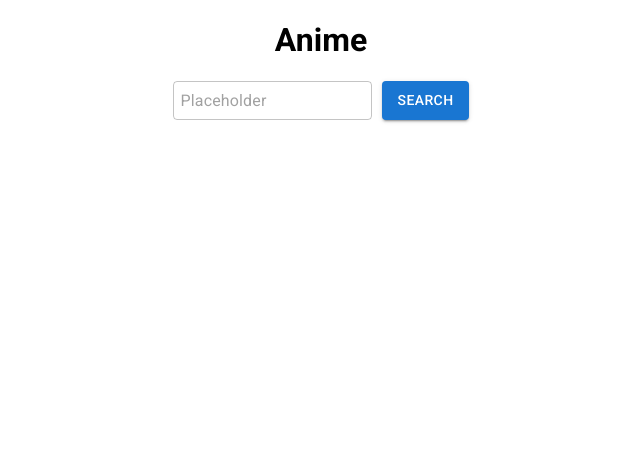
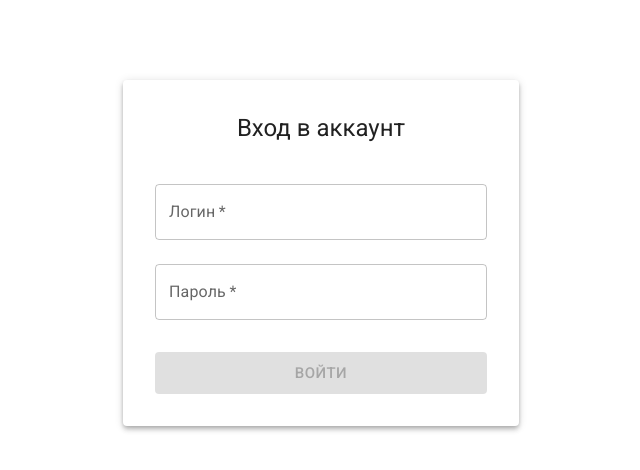
Before and after one commit to JuliaGrid/anime-info, a React (Vite) app: page /login in a window 1280 px wide. Shown: the top 470 px of the page, without its empty margins (319-959 px from the left). Built offline with nearby package versions, Linux system fonts and the light colour scheme.

Commit message:
feat: add Login page and login form

```diff
--- a/package.json
+++ b/package.json
@@ -25,7 +25,8 @@
     "@emotion/styled": "^11.14.1",
     "@mui/material": "^7.2.0",
     "react": "^19.1.0",
-    "react-dom": "^19.1.0"
+    "react-dom": "^19.1.0",
+    "react-router-dom": "^7.14.1"
   },
   "devDependencies": {
     "@babel/preset-env": "^7.28.0",
--- a/src/App.tsx
+++ b/src/App.tsx
@@ -1,8 +1,18 @@
 import './App.css';
+import { BrowserRouter, Navigate, Route, Routes } from 'react-router-dom';
 import { Main } from './pages/Main';
+import { Login } from './pages/Login';
 
 function App() {
-  return <Main />;
+  return (
+    <BrowserRouter>
+      <Routes>
+        <Route path="/login" element={<Login />} />
+        <Route path="/" element={<Main />} />
+        <Route path="*" element={<Navigate to="/" replace />} />
+      </Routes>
+    </BrowserRouter>
+  );
 }
 
 export default App;
--- /dev/null
+++ b/src/pages/Login/index.tsx
@@ -0,0 +1,69 @@
+import { type FormEvent, useState } from 'react';
+import { useNavigate } from 'react-router-dom';
+import {
+  Box,
+  Button,
+  Container,
+  Paper,
+  TextField,
+  Typography,
+} from '@mui/material';
+
+export function Login() {
+  const [login, setLogin] = useState('');
+  const [password, setPassword] = useState('');
+  const navigate = useNavigate();
+
+  const handleSubmit = (event: FormEvent<HTMLFormElement>) => {
+    event.preventDefault();
+    navigate('/');
+  };
+
+  return (
+    <Container maxWidth="xs" sx={{ mt: 10 }}>
+      <Paper elevation={4} sx={{ p: 4 }}>
+        <Box component="form" onSubmit={handleSubmit} noValidate>
+          <Typography
+            component="h1"
+            variant="h5"
+            sx={{ mb: 3, textAlign: 'center' }}
+          >
+            Вход в аккаунт
+          </Typography>
+
+          <TextField
+            label="Логин"
+            variant="outlined"
+            fullWidth
+            margin="normal"
+            value={login}
+            onChange={(event) => setLogin(event.target.value)}
+            required
+          />
+
+          <TextField
+            label="Пароль"
+            type="password"
+            variant="outlined"
+            fullWidth
+            margin="normal"
+            value={password}
+            onChange={(event) => setPassword(event.target.value)}
+            required
+          />
+
+          <Button
+            type="submit"
+            fullWidth
+            variant="contained"
+            size="large"
+            sx={{ mt: 3 }}
+            disabled={!login || !password}
+          >
+            Войти
+          </Button>
+        </Box>
+      </Paper>
+    </Container>
+  );
+}
```
Also changed, not shown: eslint.config.js (+1 -6 lines), 1 other file (tests, documents, lock files or other folders).
